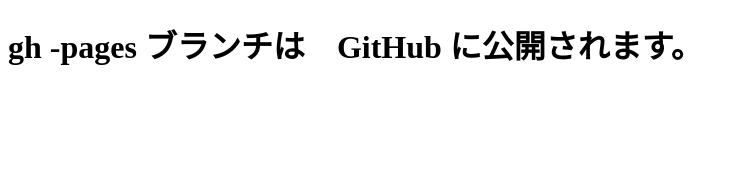
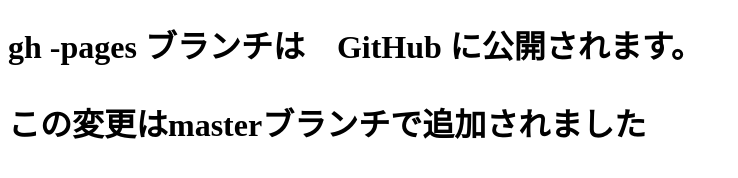
Before and after one commit to maruchanz/git-study1, a plain HTML site: page index.html in a window 1280 px wide. Shown: the whole page, without its empty margins (0-738 px from the left). Drawn offline with Linux system fonts and the light colour scheme.

Commit message:
GitHub Pages用のWebページを編集

```diff
--- a/index.html
+++ b/index.html
@@ -7,6 +7,7 @@
 </head>
 <body>
     <h1>gh -pages ブランチは　GitHub に公開されます。
+        <p>この変更はmasterブランチで追加されました</p>
 
 
     </h1>
```
